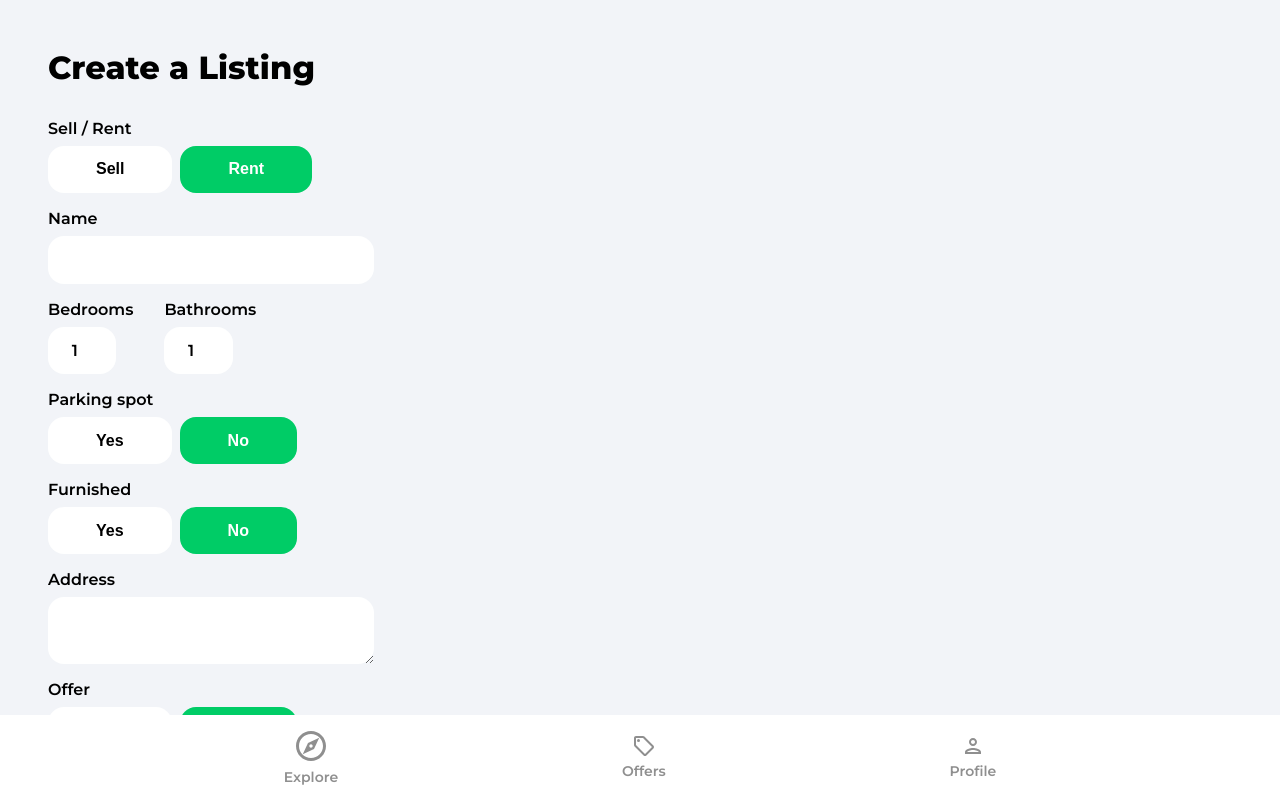
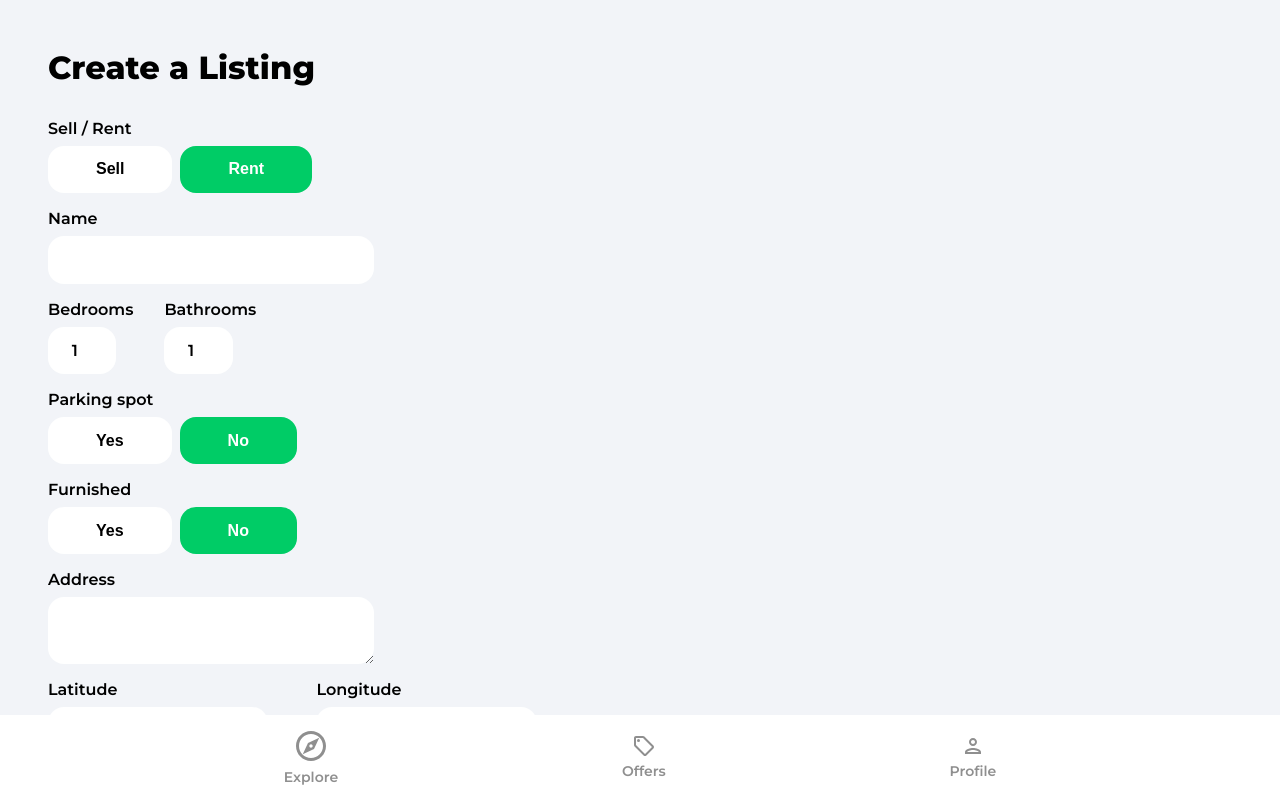
Before and after one commit to acipo1096/house-marketplace-app, a React (Create React App) app: page /create-listing in a window 1280 px wide. Shown: the top 798 px of the page. Built offline with nearby package versions, Linux system fonts and the light colour scheme; no server answers; sample sign-in values are in the browser's storage.

Commit message:
looks like I can create and push listing to db

```diff
--- a/src/pages/CreateListing.jsx
+++ b/src/pages/CreateListing.jsx
@@ -15,7 +15,7 @@
 
 function CreateListing() {
   // eslint-disable-next-line
-  const [geolocationEnabled, setGeolocationEnabled] = useState(true);
+  const [geolocationEnabled, setGeolocationEnabled] = useState(false);
   const [loading, setLoading] = useState(false);
   const [formData, setFormData] = useState({
     type: "rent",
```
